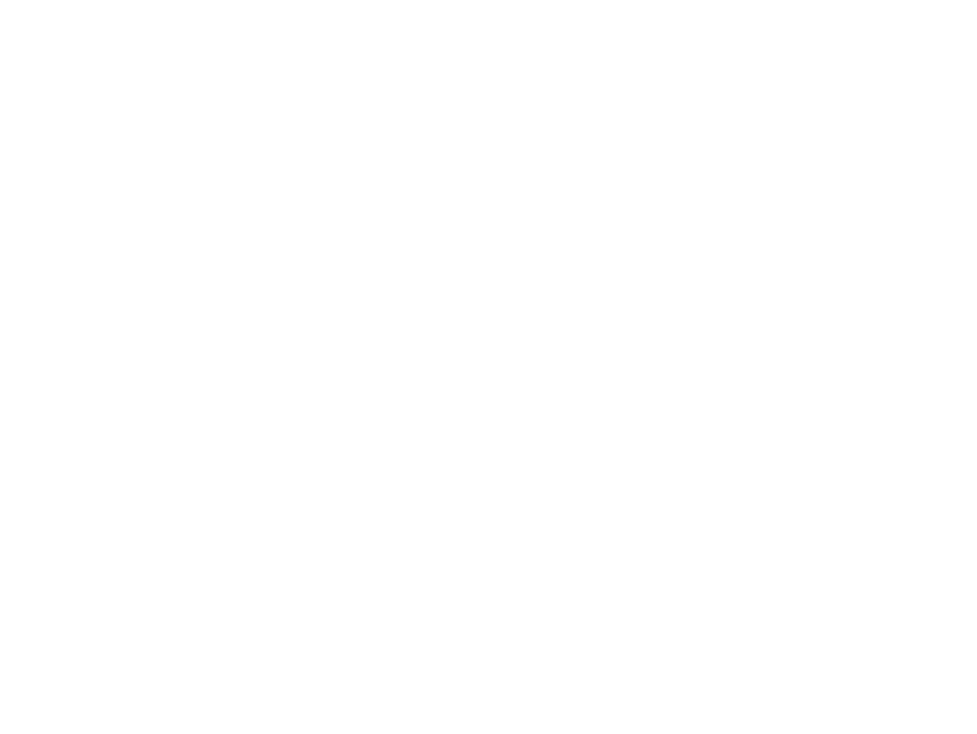
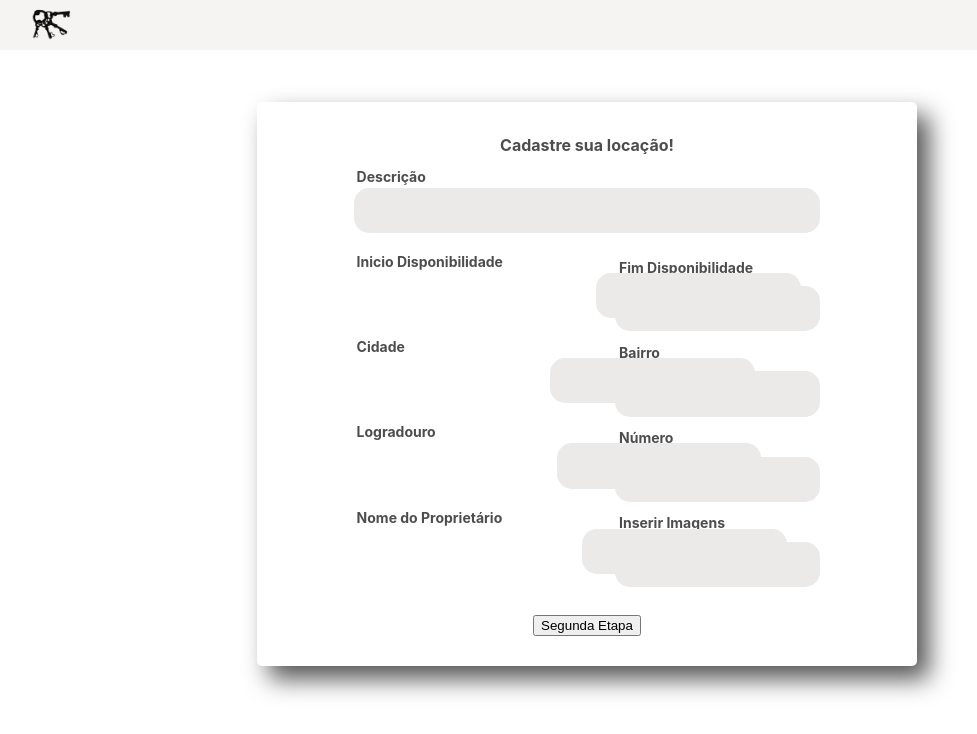
Before and after one commit to Dream-House-Grupo-9/Dream-House-web, a React (Create React App) app in the folder dream-house/: page /cadastro-anuncio in a window 1280 px wide. Before the commit this address had no page. Shown: the top 734 px of the page, without its empty margins (53-1030 px from the left). Built offline with nearby package versions, Linux system fonts and the light colour scheme.

Commit message:
adicionando tela para cadastro de imovel

```diff
--- a/dream-house/src/Routes.jsx
+++ b/dream-house/src/Routes.jsx
@@ -3,6 +3,8 @@ import { BrowserRouter, Routes, Route } from "react-router-dom"
 import Home from "./pages/Home";
 import Cadastro from "./pages/Cadastro"
 import Login from "./pages/Login"
+import CadastroAnuncio from "./pages/CadastroAnuncio";
+import CadastroAnuncioDetalhes from "./pages/CadastroDetalhesAnuncio";
 
 
 
@@ -14,6 +16,8 @@ function Rotas() {
                 <Route path="/" exact element={<Home />} />
                 <Route path="/cadastro" exact element={<Cadastro />} />
                 <Route path="/login" exact element={<Login />} />
+                <Route path="/cadastro-anuncio" exact element={<CadastroAnuncio />} />
+                <Route path="/cadastro-anuncio-detalhes" exact element={<CadastroAnuncioDetalhes />} />
             </Routes>
         </BrowserRouter>
 
--- a/dream-house/src/components/Card.jsx
+++ b/dream-house/src/components/Card.jsx
@@ -15,7 +15,7 @@ function Card(props) {
                         <h2 className="card-header">{props.cidade}</h2>
                         <h3 className="card-header">{props.valor}</h3>
 
-                        <button className="botao">visitar</button>
+                        <button className="botao">Visitar</button>
                     </div>
 
                 </div>
--- a/dream-house/src/components/NavBar.jsx
+++ b/dream-house/src/components/NavBar.jsx
@@ -16,7 +16,7 @@ function NavBar() {
                         <div className="options">
                             <div className="icone" id="icone-entrar"></div>
                             <Link to="/login">
-                            <li>Entrar</li>
+                                <li>Entrar</li>
                             </Link>
 
                         </div>
@@ -34,7 +34,9 @@ function NavBar() {
 
                         <div className="options">
                             <div className="icone" id="icone-anuncio"></div>
-                            <li>Anuncios</li>
+                            <Link to="/login">
+                                <li>Anuncios</li>
+                            </Link>
                         </div>
 
                         <img src={IconeConfg} alt="confg" className="icone-confg" />
--- /dev/null
+++ b/dream-house/src/components/NavBarCompacta.jsx
@@ -0,0 +1,22 @@
+import React from "react";
+import "../css/nav.css";
+import { Link } from "react-router-dom";
+
+function NavBar() {
+
+    return (
+        <>
+            <div className="nav">
+                <nav className="container-nav">
+                <Link to="/">
+                   <a href=""><div className="logo-nav-bar"></div></a>
+                </Link>
+
+                </nav>
+            </div>
+        </>
+    );
+}
+
+
+export default NavBar;
--- /dev/null
+++ b/dream-house/src/css/cadastro-anuncio.css
@@ -0,0 +1,82 @@
+b {
+    float: left;
+    margin: 0 0 0 0;
+}
+
+.row-especial{
+    padding-top: 20px !important;
+}
+
+.input-container{
+    width: auto;
+    margin:auto;
+}
+
+.label-form-imovel-register{
+    margin-left: 14% !important;
+    font-size: 14px !important;
+    float: left;
+}
+
+.label-form-imovel-register-end{
+    margin-left: 55% !important;
+    margin-top: -2.2% !important;
+    font-size: 14px !important;
+    float: left;
+}
+
+.input-form-imovel-register{
+    border-radius: 15px;
+    background-color: #ECE9E9;
+    width: 36vw;
+    /* margin-left: 1vw; */
+    padding: 0.2vw;
+    height: 40px;
+    border: none;
+    font-size: 16px;
+    letter-spacing: 1.5px;
+    font-weight: 400;
+    outline: 0;
+}
+
+.input-form-imovel-register:focus{
+    border: 3px #E240D2 solid;
+}
+
+.input-form-imovel-register-default{
+    border-radius: 15px;
+    background-color: #ECE9E9;
+    width: 15.6vw;
+    margin-left: -20.5vw;
+    padding: 0.2vw;
+    height: 40px;
+    border: none;
+    font-size: 16px;
+    letter-spacing: 1.5px;
+    font-weight: 400;
+    outline: 0;
+}
+
+.input-form-imovel-register-default:focus{
+    border: 3px #E240D2 solid;
+}
+
+.input-form-imovel-register-default-end{
+    border-radius: 15px;
+    background-color: #ECE9E9;
+    width: 15.6vw;
+    margin-left: 27.2vw;
+    padding: 0.2vw;
+    height: 40px;
+    border: none;
+    font-size: 16px;
+    letter-spacing: 1.5px;
+    font-weight: 400;
+    outline: 0;
+    margin-top: -5% !important;
+    float: left;
+}
+
+.input-form-imovel-register-default-end:focus{
+    border: 3px #E240D2 solid;
+}
--- a/dream-house/src/pages/Cadastro.jsx
+++ b/dream-house/src/pages/Cadastro.jsx
@@ -55,13 +55,16 @@ return (
                         <input className="input-form-register" type="password" value={senhaInput} onChange={e => setSenhaInput(e.target.value)} required />
                         <br />
                         <br />
+                        <Link to="/login">
                         <button className="btn-register" type="submit">Cadastrar</button>
+                        </Link>
                     </div>
                 </form>
             </div>
 
             <div className="link">
-                            <h4>Já tem uma conta? <Link to="/login">
+                            <h4>Já tem uma conta?
+                <Link to="/login">
                     <a className="login">Entrar</a>
                 </Link> </h4>
 
--- /dev/null
+++ b/dream-house/src/pages/CadastroAnuncio.jsx
@@ -0,0 +1,72 @@
+import React, { useEffect, useState } from "react";
+import NavBarCompacta from "../components/NavBarCompacta";
+import { Link } from "react-router-dom";
+import "../css/cadastro-anuncio.css";
+
+function CadastroAnuncio() {
+
+    return (
+        <>
+            <NavBarCompacta />
+
+            <div className="box">
+                <div className="text-container">
+                    <h4>Cadastre sua locação!</h4>
+                </div>
+
+                <div className="input-container">
+                    <form className="formulario-cadastro-imovel">
+
+                        <label className="label-form-imovel-register"> <b> Descrição </b> </label><br />
+                        <input className="input-form-imovel-register" type="text" /><br />
+                        <br />
+
+                        <div className="row">
+                            <label className="label-form-imovel-register"> <b> Inicio Disponibilidade</b> </label><br />
+                            <input className="input-form-imovel-register-default" type="text" />
+
+                            <label className="label-form-imovel-register-end"> <b> Fim Disponibilidade</b> </label><br />
+                            <input className="input-form-imovel-register-default-end" type="text" />
+                        </div>
+
+                        <div className="row-especial">
+                            <label className="label-form-imovel-register"> <b> Cidade </b> </label><br />
+                            <input className="input-form-imovel-register-default" type="text" />
+
+                            <label className="label-form-imovel-register-end"> <b> Bairro </b> </label><br />
+                            <input className="input-form-imovel-register-default-end" type="text" />
+                        </div>
+
+                        <div className="row-especial">
+                            <label className="label-form-imovel-register"> <b> Logradouro </b> </label><br />
+                            <input className="input-form-imovel-register-default" type="text" />
+
+                            <label className="label-form-imovel-register-end"> <b> Número </b> </label><br />
+                            <input className="input-form-imovel-register-default-end" type="text" />
+                        </div>
+
+                        <div className="row-especial">
+                            <label className="label-form-imovel-register"> <b> Nome do Proprietário </b> </label><br />
+                            <input className="input-form-imovel-register-default" type="text" />
+
+                            <label className="label-form-imovel-register-end"> <b> Inserir Imagens </b> </label><br />
+                            <input className="input-form-imovel-register-default-end" type="text" />
+                        </div>
+
+                        <br /><br />
+
+                        <Link to="/cadastro-anuncio-detalhes">
+                            <button>Segunda Etapa</button>
+                        </Link>
+
+                    </form>
+                </div>
+
+            </div>
+
+        </>
+    );
+
+}
+
+export default CadastroAnuncio;
--- /dev/null
+++ b/dream-house/src/pages/CadastroDetalhesAnuncio.jsx
@@ -0,0 +1,69 @@
+import React, { useEffect, useState } from "react";
+import NavBarCompacta from "../components/NavBarCompacta";
+import "../css/cadastro-anuncio.css";
+
+function CadastroDetalhesAnuncio() {
+
+    return (
+        <>
+            <NavBarCompacta />
+
+            <div className="box">
+                <div className="text-container">
+                    <h4>Informe mais detalhes sobre o seu imóvel!</h4>
+                </div>
+
+                <div className="input-container">
+                    <form className="formulario-cadastro-imovel">
+
+                        <label className="label-form-imovel-register"> <b> Disponibilidade Diária? </b> </label><br />
+                        <input className="input-form-imovel-register" type="text" /><br />
+                        <br />
+
+                        <div className="row">
+                            <label className="label-form-imovel-register"> <b> Disponibilidade Mensal? </b> </label><br />
+                            <input className="input-form-imovel-register-default" type="text" />
+
+                            <label className="label-form-imovel-register-end"> <b> Disponibilidade Semanal? </b> </label><br />
+                            <input className="input-form-imovel-register-default-end" type="text" />
+                        </div>
+
+                        <div className="row-especial">
+                            <label className="label-form-imovel-register"> <b> Valor Diário </b> </label><br />
+                            <input className="input-form-imovel-register-default" type="text" />
+
+                            <label className="label-form-imovel-register-end"> <b> Valor Mensal </b> </label><br />
+                            <input className="input-form-imovel-register-default-end" type="text" />
+                        </div>
+
+                        <div className="row-especial">
+                            <label className="label-form-imovel-register"> <b> Valor Semanal </b> </label><br />
+                            <input className="input-form-imovel-register-default" type="text" />
+
+                            <label className="label-form-imovel-register-end"> <b> Quantidade de Dormitorios </b> </label><br />
+                            <input className="input-form-imovel-register-default-end" type="text" />
+                        </div>
+
+                        <div className="row-especial">
+                            <label className="label-form-imovel-register"> <b> Possui Garagem? </b> </label><br />
+                            <input className="input-form-imovel-register-default" type="text" />
+
+                            <label className="label-form-imovel-register-end"> <b> Mobiliada? </b> </label><br />
+                            <input className="input-form-imovel-register-default-end" type="text" />
+                        </div>
+
+                        <br /><br />
+
+                            <button>Finalizar Cadastro</button>
+
+                    </form>
+                </div>
+
+            </div>
+
+        </>
+    );
+
+}
+
+export default CadastroDetalhesAnuncio;
--- a/dream-house/src/pages/Login.jsx
+++ b/dream-house/src/pages/Login.jsx
@@ -49,7 +49,7 @@ function Login() {
                                 <br />
                             </div>
 
-                            <Link to="/">
+                            <Link to="/cadastro-anuncio">
                                 <button className="teste">Entrar</button>
                                 {/* <Button className="teste" title="Entrar" /> */}
                             </Link>
@@ -64,7 +64,7 @@ function Login() {
 
                 <div className="link">
                     {/* href faz aparecer aviso no terminal e polui o console, removi temporariamente até fazermos as rotas */}
-                    <h5>Não possuí uma conta?
+                    <h5>Não possui uma conta?
                         <Link to="/cadastro">
                             <a className="login"> Cadastre-se</a>
                         </Link>
```
